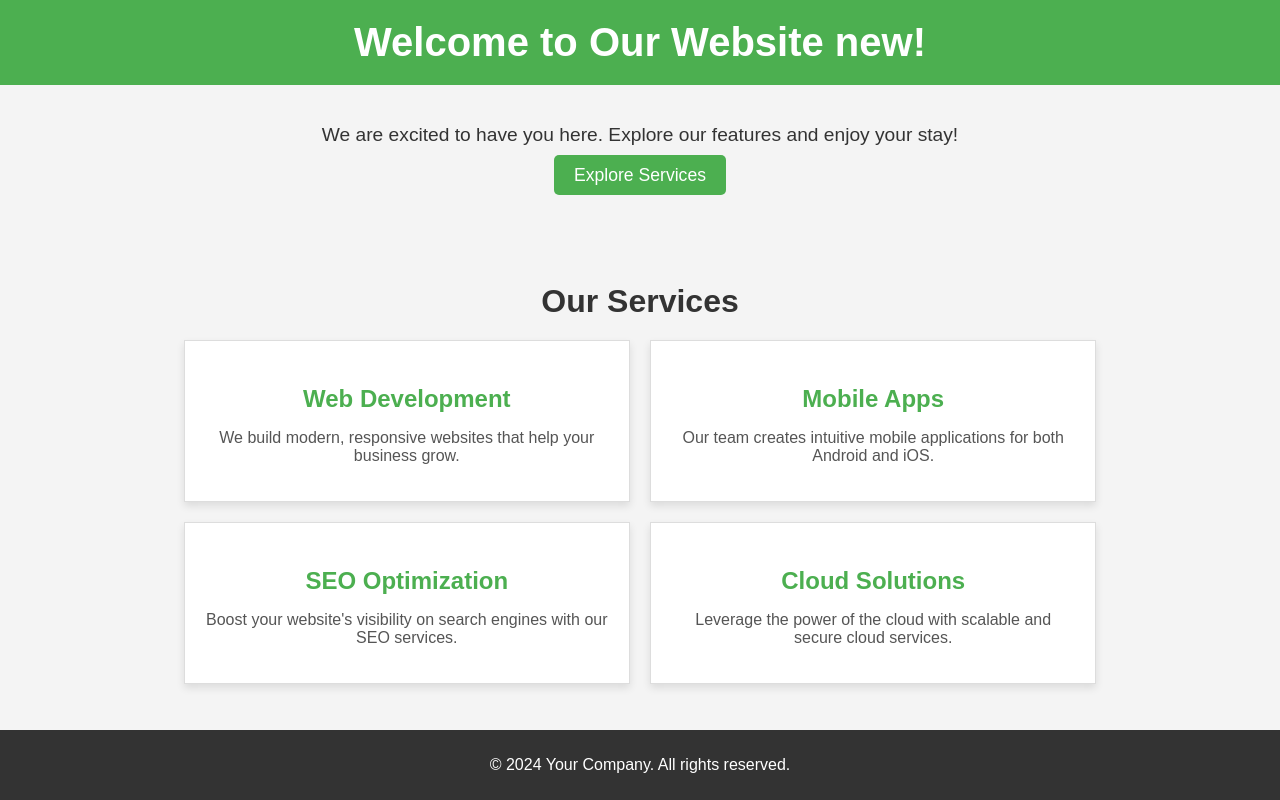
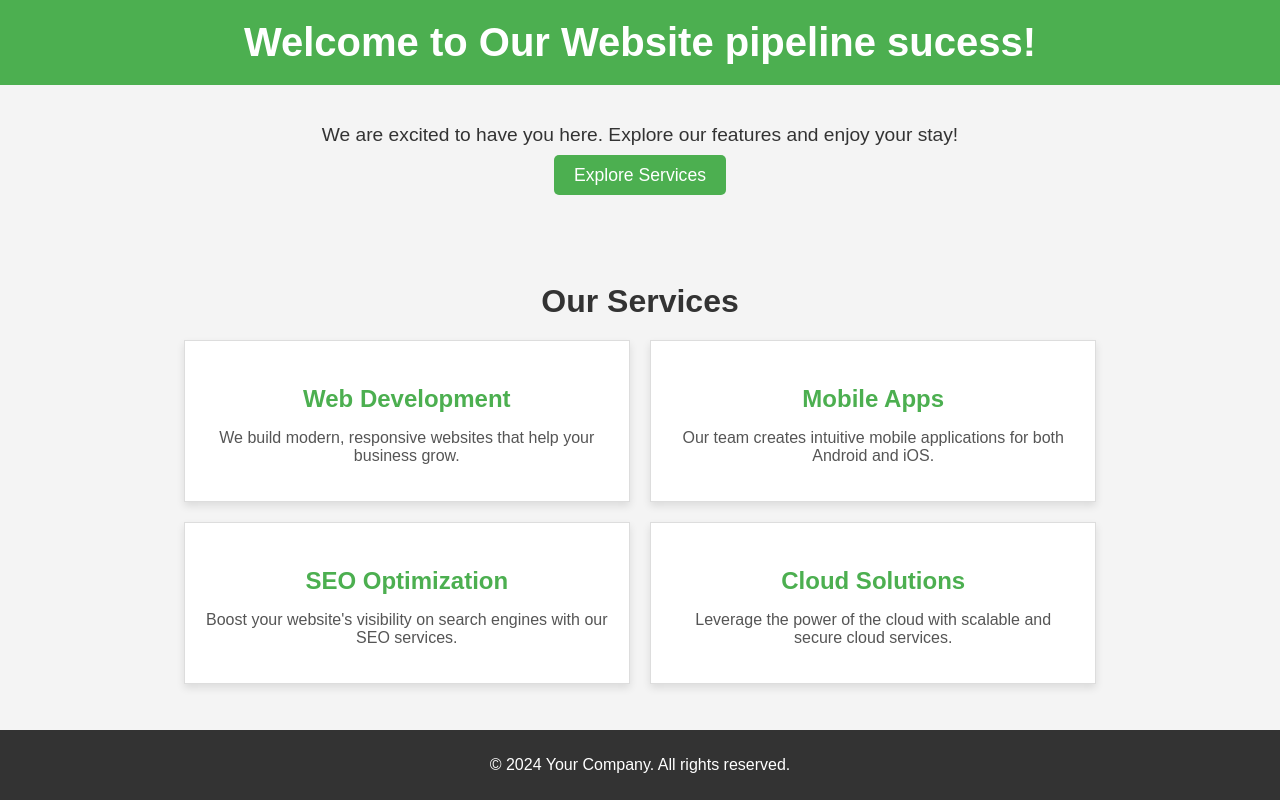
Before and after one commit to dhananjay-om/Node-CI-CD, a website: page public/index.html in a window 1280 px wide. Drawn offline with Linux system fonts and the light colour scheme.

Commit message:
Piple first commit

```diff
--- a/public/index.html
+++ b/public/index.html
@@ -8,7 +8,7 @@
 </head>
 <body>
     <header>
-        <h1>Welcome to Our Website new!</h1>
+        <h1>Welcome to Our Website pipeline sucess!</h1>
     </header>
 
     <section class="content">
```
